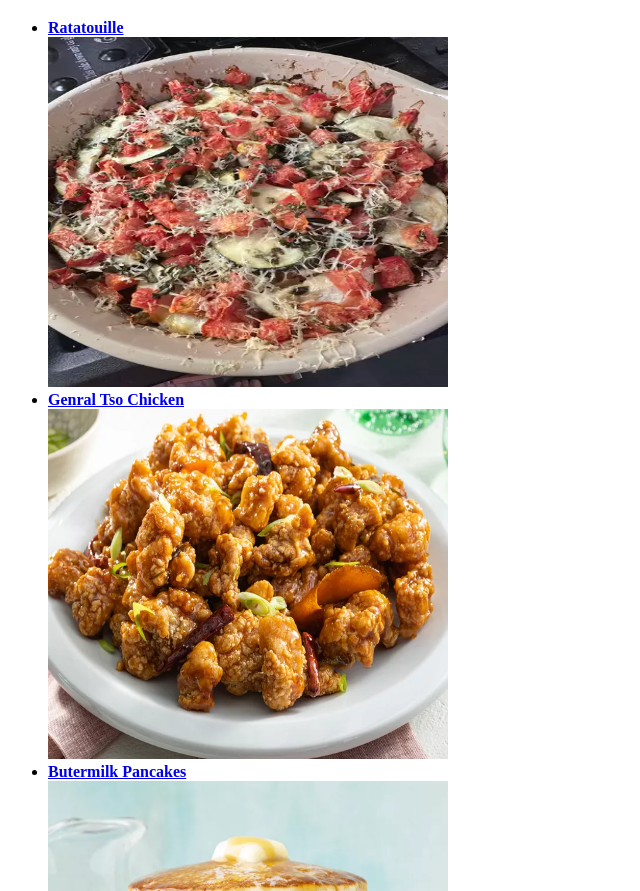
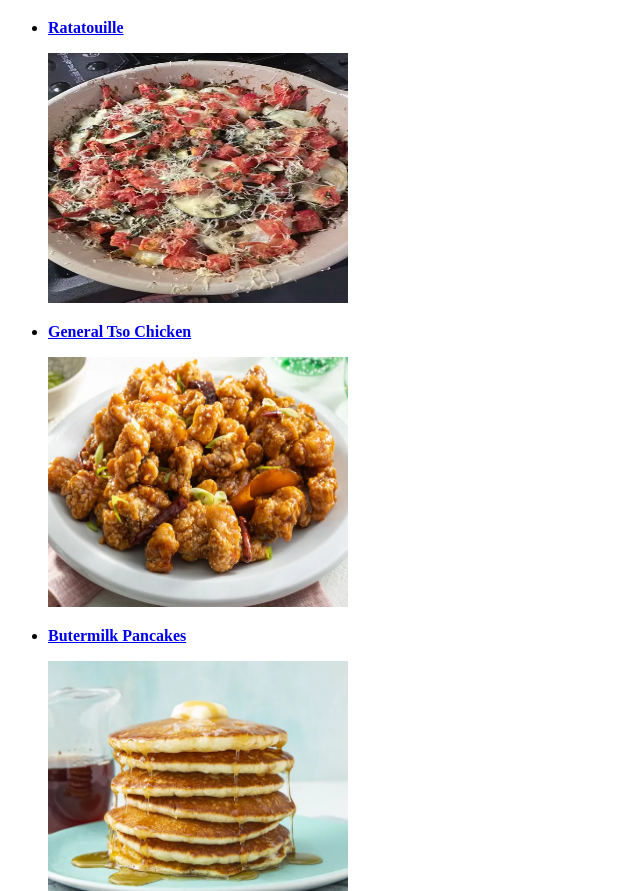
Before and after one commit to WilJoyaa/odin-recipies, a plain HTML site: page index.html in a window 1280 px wide. Shown: the part 61-952 px from the top of the page, without its empty margins (0-640 px from the left). Drawn offline with Linux system fonts and the light colour scheme.

Commit message:
Images to index
added images under the names of the dishes on the home page

```diff
--- a/index.html
+++ b/index.html
@@ -12,11 +12,11 @@
 
        <ul>
         <li> <b><a href="recipies/ratatouille.html">Ratatouille</a></b> </li>
-        <img src="/images/ratatouille.png" alt="ratatouille" width="400" height="350">
-        <li> <b><a href="recipies/generaltso.html">Genral Tso Chicken</a> </b> </li>
-        <img src="/images/GeneralTso.png" alt="General Tso Chicken" width="400" height="350">
+        <p> <img src="images/ratatouille.png" alt="ratatouille" width="300" height="250"> </p>
+        <li> <b><a href="recipies/generaltso.html">General Tso Chicken</a> </b> </li>
+        <p> <img src="images/GeneralTso.png" alt="General Tso Chicken" width="300" height="250"> </p>
         <li> <b> <a href="recipies/buttermilk.html">Butermilk Pancakes</a> </b></li>
-        <img src="/images/buttermilk.png" alt="Buttermilk Pancakes" width="400" height="350">
+        <p> <img src="images/buttermilk.png" alt="Buttermilk Pancakes" width="300" height="250"> </p>
        </ul>
 
 
```
